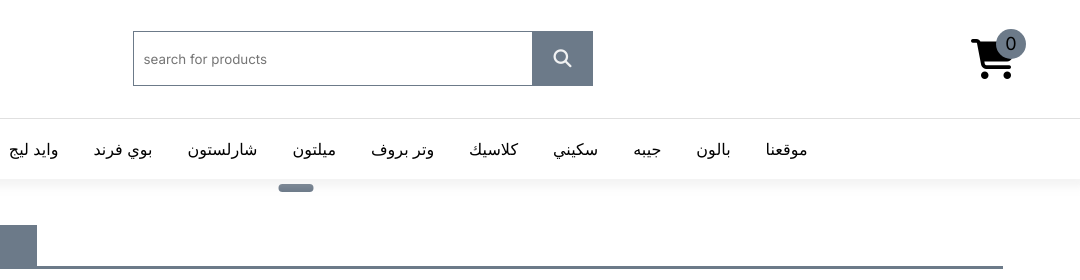
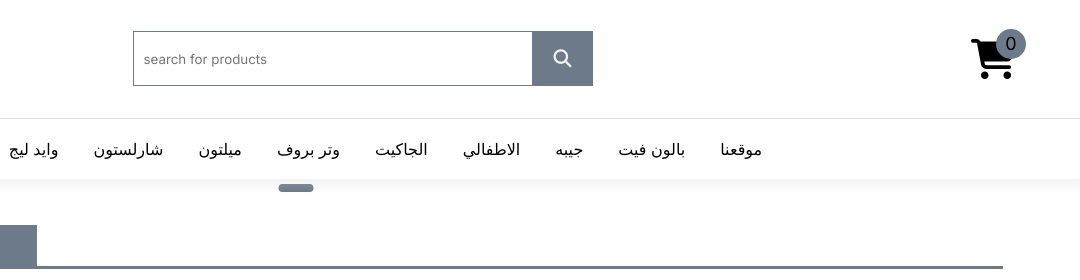
Before and after one commit to toskaninit17-droid/jeans, a plain HTML site: page waterproo.html in a window 1280 px wide. Shown: the top 280 px of the page, 200-1280 px from the left. Drawn offline with nearby package versions, Linux system fonts and the light colour scheme; a script that the page names is missing.

Commit message:
Update waterproo.html

```diff
--- a/waterproo.html
+++ b/waterproo.html
@@ -65,7 +65,7 @@
     <header>
         <div class="top_headar">
             <div class="container">
-                <a href="#" class="logo"><img src="img/لوجو.jpg" alt=""></a>
+                <a href="index.html" class="logo"><img src="img/لوجو.jpg" alt=""></a>
 
                 <form action="" class="search_box">
 
@@ -102,22 +102,21 @@
                     <span onclick="open_Menu()" class="open_menu"><i class="fa-solid fa-bars"></i></span>
 
 
-
-                     <ul class=nav_linkc>
+ <ul class=nav_linkc>
                         <span onclick="open_Menu()" class="close_menu"><i class="fa-regular fa-circle-xmark"></i></span>
-
 
                           <li class="active"><a href="index.html">الصفحة الرئيسية</a></li>
                         <li><a href="WideLegPants.html">وايد ليج</a></li>
-                        <li><a href="Boyfriend.html">بوي فرند</a></li>
+
                         <li><a href="Charleston.html">شارلستون</a></li>
                         <li><a href="Milton.html">ميلتون</a></li>
                         <li><a href="waterproo.html">وتر بروف</a></li>
-                        <li><a href="Classic.html">كلاسيك</a></li>
-                        <li><a href="Skinny.html">سكيني</a></li>
+                        <li><a href="Jackets.html">الجاكيت</a></li>
+                        <li><a href="kids.html">الاطفالي</a></li>
                         <li><a href="skert.html">جيبه</a></li>
-                        <li><a href="Balloon.html">بالون</a></li>
+                        <li><a href="Balloon.html">بالون فيت</a></li>
                         <li><a href="#foo">موقعنا</a></li>
+
                     </ul>
 
 
```
